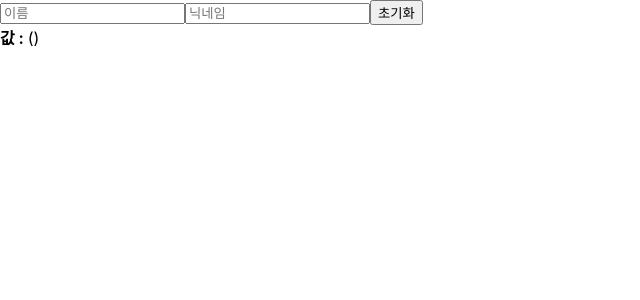
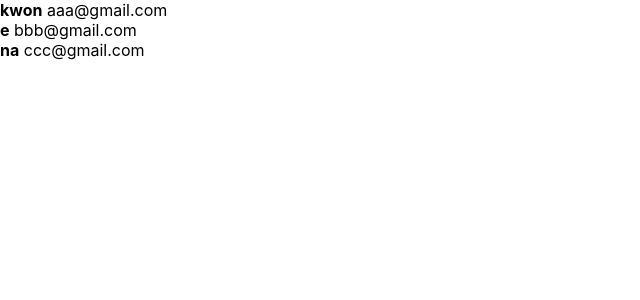
Before and after one commit to kwonena/React-Basic, a React (Create React App) app in the folder Modern-react/: page / in a window 1280 px wide. Shown: the top 300 px of the page, without its empty margins (0-640 px from the left). Built offline with nearby package versions, Linux system fonts and the light colour scheme.

Commit message:
Study : 배열 렌더링

```diff
--- /dev/null
+++ b/Modern-react/src/UserList.js
@@ -0,0 +1,39 @@
+import React from "react";
+
+function User({ user }) {
+  return (
+    <div>
+      <b>{user.username}</b> <span>{user.email}</span>
+    </div>
+  );
+}
+
+function UserList() {
+  const users = [
+    {
+      id: 1,
+      username: "kwon",
+      email: "aaa@gmail.com",
+    },
+    {
+      id: 2,
+      username: "e",
+      email: "bbb@gmail.com",
+    },
+    {
+      id: 3,
+      username: "na",
+      email: "ccc@gmail.com",
+    },
+  ];
+
+  return (
+    <div>
+      {users.map((user) => (
+        <User user={user} key={user.id} /> // 원소 구별을 효율적으로 하기 위해 key 필요ㅌ
+      ))}
+    </div>
+  );
+}
+
+export default UserList;
--- a/Modern-react/src/app.jsx
+++ b/Modern-react/src/app.jsx
@@ -1,8 +1,8 @@
 import "./app.css";
-import InputSample from "./inputSample";
+import UserList from "./UserList";
 
 function App() {
-  return <InputSample />;
+  return <UserList />;
 }
 
 export default App;
```
